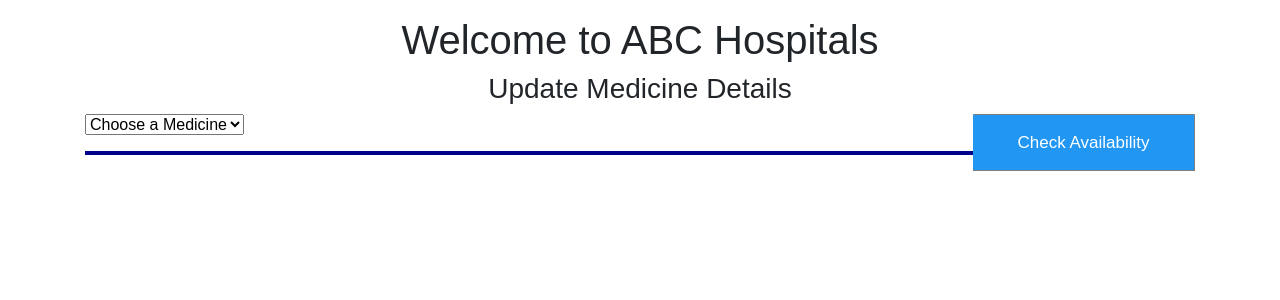
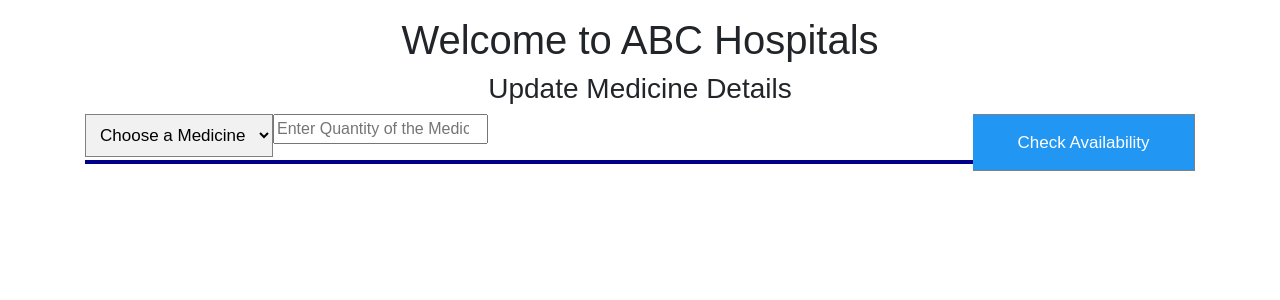
Before and after one commit to ncsrikar/Hospital_Management_System, a Flask app: page /issue_medicines/1/1 in a window 1280 px wide. Shown: the part 82-382 px from the top of the page. Run offline with Flask 2, Linux system fonts and the light colour scheme; the visitor is signed in with stand-in values (Sample User, id 1); data that the repository does not hold is empty; some libraries are stand-ins or nearby versions.

Commit message:
Major Changes to how the Medicine adding works to closely comply with given task

```diff
--- a/application/forms.py
+++ b/application/forms.py
@@ -35,6 +35,7 @@ class UpdatePatientInfo(FlaskForm):
     submit_update = SubmitField("Update Patient Details")
 class GetMedicineNames(FlaskForm):
     medicine_name = SelectField("Medicine Name", choices = [])
+    medicine_quantity = IntegerField("Quantity of Medicine to be Issued",validators=[DataRequired()])
     check_avialable = SubmitField("Check Availability")
 class AddMedicine(FlaskForm):
     name = StringField("Medicine Name")
--- a/application/routes.py
+++ b/application/routes.py
@@ -250,47 +250,55 @@ def issue_medicines(patient_id,medicine_id):
 
             if(form.validate_on_submit() or form_add.is_submitted()):
                 name = request.form.get("medicine_name")
+                quantity = request.form.get("medicine_quantity")
+
+
                 if(name == None):
                     name = request.form.get("name")
+                if(quantity == None):
+                    quantity = request.form.get("quantity")
+                quantity = int(quantity)
                 id = Medicine.query.filter_by(medicine_name = name).first().medicine_id
+                rate = Medicine.query.filter_by(medicine_name = name).first().medicine_rate
+                total_cost = quantity*rate
                 if(name == '0'):
                     flash("Please select a valid Option","danger")
                     return render_template("issue_medicine.html", availabilty = 0, form = form,loggedin = session.get('email'))
 
                 quant = Medicine.query.filter_by(medicine_name = name).first().medicine_quantity
-                if(quant>0):
+                if(quantity<quant):
                     availabilty = True
                     print("here")
                     if(request.form.get("quantity")):
                         print("Just here")
                         quantity = request.form.get("quantity")
                         quantity = int(quantity)
-                        if(quantity < quant):
-                            patient_id = int(patient_id)
-                            all_medicines = Patient_Medicine.query.filter_by(patient_id = patient_id).all()
-                            all_medicineslist = []
-                            for i in all_medicines:
-                                all_medicineslist.append(i.medicine_id)
-                            if(id in all_medicineslist):
-                                patient_medicine = Patient_Medicine.query.filter_by(medicine_id = id,patient_id = int(patient_id)).first()
-                                patient_medicine.quantity_issued = patient_medicine.quantity_issued+ quantity
-                                db.session.commit()
-                                flash("Updated the Value of the existing medicine and updated stock","success")
-                            else:
-                                new_medicine = Patient_Medicine(patient_id = patient_id, medicine_id = id, quantity_issued = quantity)
-                                db.session.add(new_medicine)
-                                db.session.commit()
-                                flash("Successfully added new medicine to the patient and updated stock","success")
-                            change_total_medicines = Medicine.query.filter_by(medicine_id = id).first()
-                            change_total_medicines.medicine_quantity = change_total_medicines.medicine_quantity-quantity
+                        patient_id = int(patient_id)
+                        all_medicines = Patient_Medicine.query.filter_by(patient_id = patient_id).all()
+                        all_medicineslist = []
+                        for i in all_medicines:
+                            all_medicineslist.append(i.medicine_id)
+                        if(id in all_medicineslist):
+                            patient_medicine = Patient_Medicine.query.filter_by(medicine_id = id,patient_id = int(patient_id)).first()
+                            patient_medicine.quantity_issued = patient_medicine.quantity_issued+ quantity
                             db.session.commit()
-                            return render_template("issue_medicine.html", availabilty = 0, form = form,loggedin = session.get('email'),name = name)
+                            flash("Updated the Value of the existing medicine and updated stock","success")
                         else:
-                            flash("Please select value less than {}".format(quant),"danger")
-                            return render_template("issue_medicine.html", availabilty = availabilty, form = form,form_add = form_add,loggedin = session.get('email'),name = name)
-                    return render_template("issue_medicine.html", availabilty = availabilty, form = form,form_add = form_add,loggedin = session.get('email'),name = name)
+                            new_medicine = Patient_Medicine(patient_id = patient_id, medicine_id = id, quantity_issued = quantity)
+                            db.session.add(new_medicine)
+                            db.session.commit()
+                            flash("Successfully added new medicine to the patient and updated stock","success")
+                        change_total_medicines = Medicine.query.filter_by(medicine_id = id).first()
+                        change_total_medicines.medicine_quantity = change_total_medicines.medicine_quantity-quantity
+                        db.session.commit()
+                        return render_template("issue_medicine.html", availabilty = 0, form = form,loggedin = session.get('email'),name = name,quantity = quantity,rate= rate, total_cost = total_cost)
+                        # else:
+
+                        #     return render_template("issue_medicine.html", availabilty = availabilty, form = form,form_add = form_add,loggedin = session.get('email'),name = name)
+                    return render_template("issue_medicine.html", availabilty = availabilty, form = form,form_add = form_add,loggedin = session.get('email'),name = name,quantity = quantity,rate= rate, total_cost = total_cost)
                 else:
                     availabilty = False
+                    flash("Please select value less than {}".format(quant),"danger")
                     return render_template("issue_medicine.html", availabilty = availabilty, form = form,loggedin = session.get('email'))
 
 
--- a/application/static/css/update_patient.css
+++ b/application/static/css/update_patient.css
@@ -17,3 +17,11 @@
     border-left: none;
     cursor: pointer;
 }
+.selectbox{
+    padding: 10px;
+    font-size: 17px;
+    border: 1px solid grey;
+    float: left;
+    max-width: 80%;
+    background: #f1f1f1;
+}
--- a/application/templates/issue_medicine.html
+++ b/application/templates/issue_medicine.html
@@ -9,14 +9,16 @@
             <form action="" name="Get_availability" method="POST">
                 {{form.hidden_tag()}}
                 <div class="search">
-                    {{form.medicine_name(placeholder='Enter Medicine Name')}}
+                    {{form.medicine_name(placeholder='Enter Medicine Name',class="selectbox")}}
+
                     {{ form.check_avialable() }}
                 </div>
+                {{form.medicine_quantity(placeholder='Enter Quantity of the Medicine required')}}
             </form>
             <hr>
             <br><br>
             {% if availabilty %}
-            <p style="color:green"> Medicine is Availaible please enter the Quantity</p>
+            <p style="color:green"> Medicine is Availaible </p>
             {% elif availabilty == 0 %}
             <p style="color:red"></p>
             {% elif availabilty == False %}
@@ -32,8 +34,12 @@
                 </p>
                 <p>
                     {{ form_add.quantity.label }} <br>
-                    {{ form_add.quantity() }}<br>
+                    {{ form_add.quantity(value = quantity, readonly = true) }}<br>
 
+                </p>
+                <p>
+                    Cost of one medicine is:<b> {{rate}}</b> <br>
+                    Total Cost of selected Quantity is: <b>{{total_cost}}</b>
                 </p>
                 <p>
                     {{ form_add.add() }} <br>
```
